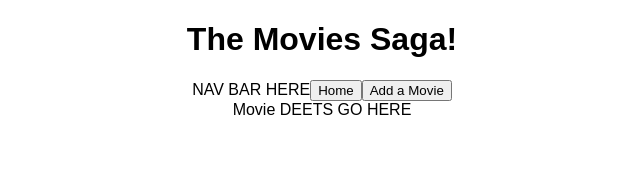
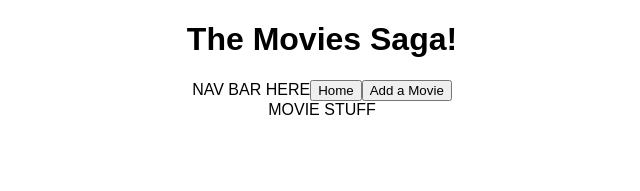
Before and after one commit to isford/weekend-movie-sagas, a React (Create React App) app: page /#/Details in a window 1280 px wide. Shown: the top 191 px of the page, without its empty margins (318-958 px from the left). Built offline with nearby package versions, Linux system fonts and the light colour scheme.

Commit message:
Need to work on naviagting to individual movies

```diff
--- a/src/components/Details/Details.jsx
+++ b/src/components/Details/Details.jsx
@@ -1,9 +1,10 @@
 import React from 'react'
 
-export default function Details() {
+export default function Details({movie}) {
     return (
         <div>
-            Movie DEETS GO HERE
+            {/* <p>{movie.description}</p> */}
+            MOVIE STUFF
         </div>
     )
 }
--- a/src/components/MovieList/MovieList.jsx
+++ b/src/components/MovieList/MovieList.jsx
@@ -16,20 +16,22 @@ function MovieList() {
     }, []);
 
     const goToDetails = () =>{
+        //event.preventDefault();
         console.log('Movie was clicked')
-        history.push('/Details');
+        // history.push(`/Details/${movie.id}`);
+        history.push(`/Details`);
     }
 
     return (
         <main>
             <h1>MovieList</h1>
             <section className="movies">
-                {/* This maps through the movies array appending them to the DOM */}
                 {movies.map(movie => {
                     return (
                         <div key={movie.id} >
                             <h3>{movie.title}</h3>
                             <img onClick={goToDetails} src={movie.poster} alt={movie.title}/>
+                            {/* <Details movie={movie} /> */}
                         </div>
                     );
                 })}
--- a/src/index.js
+++ b/src/index.js
@@ -20,6 +20,7 @@ function* rootSaga() {
 function* fetchAllMovies() {
     // get all movies from the DB
     try {
+        //GET request to Movie Router
         const movies = yield axios.get('/api/movie');
         //Console log the array of objects w/ movies inside of it
         console.log('get all:', movies.data);
```
Also changed, not shown: 1 other file (tests, documents, lock files or other folders).
